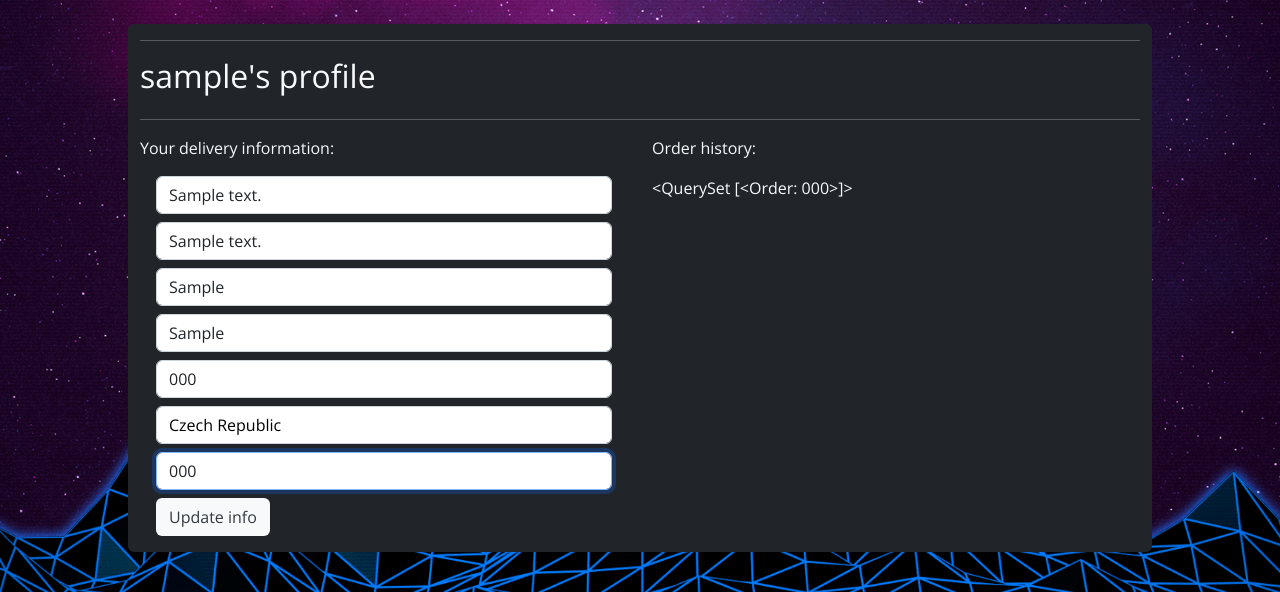
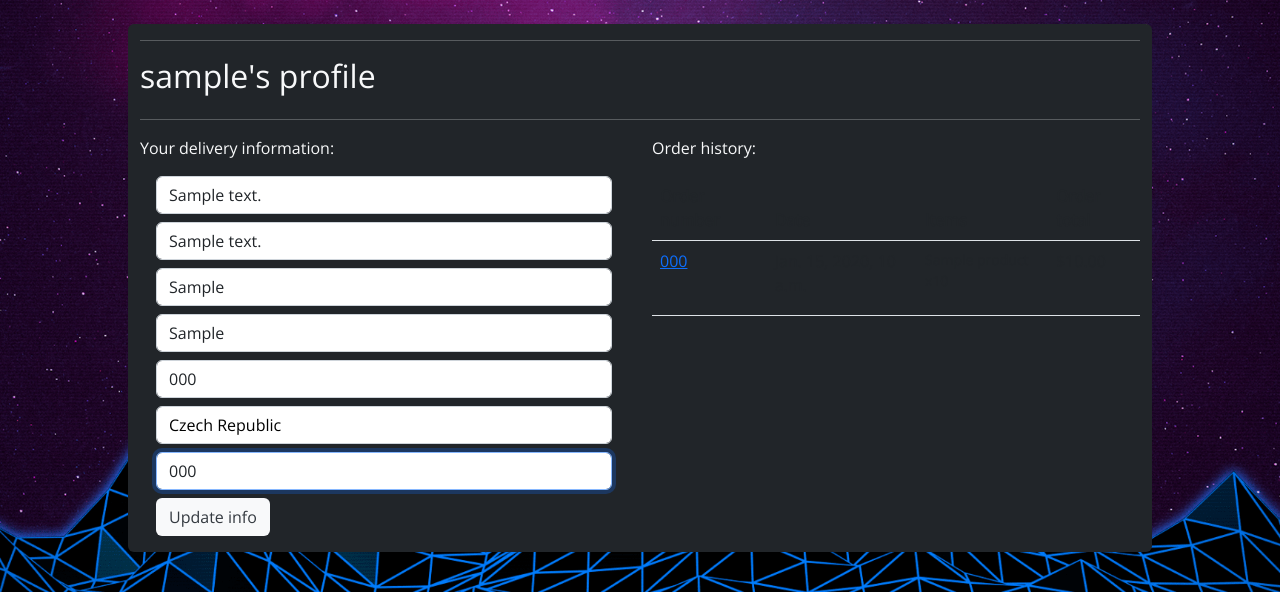
Before and after one commit to joshfreeman00/VideoGameEmporium-MS4, a Django app: page /profile/ in a window 1280 px wide. Shown: the part 77-669 px from the top of the page. Run offline with Django 3.2, Linux system fonts and the light colour scheme; a user stored in the database is signed in; tables that the repository leaves empty hold one stand-in row (values such as "Sample post"); some libraries are stand-ins or nearby versions.

Commit message:
Implement a table displaying user order history

```diff
--- a/profiles/templates/profiles/profile.html
+++ b/profiles/templates/profiles/profile.html
@@ -25,7 +25,42 @@
         </div>
         <div class="col-12 col-lg-6">
             <p>Order history:</p>
-                {{ orders }}
+            <div class="order-history table-responsive">
+                <table class="table">
+                    <thead>
+                        <tr>
+                            <th>Order number</th>
+                            <th>Date</th>
+                            <th>Items</th>
+                            <th>Order total</th>
+                        </tr>
+                    </thead>
+                    <tbody>
+                        {% for order in orders %}
+                        <tr>
+                            <td>
+                                <a href="{% url 'order_history' order.order_number %}" title="{{ order.order_number }}">
+                                    {{ order.order_number|truncatechars:6 }}
+                                </a>
+                            </td>
+                            <td>{{ order.date }}</td>
+                            <td>
+                                <ul class="list-unstyled">
+                                    {% for item in order.lineitems.all %}
+                                    <li class="small">
+                                        {% if item.product.has_sizes %}
+                                        Size {{ item.product.size|upper }}
+                                        {% endif %}{{ item.product.name }} x{{ item.quantity }}
+                                    </li>
+                                    {% endfor %}
+                                </ul>
+                            </td>
+                            <td>${{ order.grand_total }}</td>
+                        </tr>
+                        {% endfor %}
+                    </tbody>
+                </table>
+            </div>
         </div>
     </div>
 </div>
```
Lines whose indentation alone changed are shown as unchanged.
